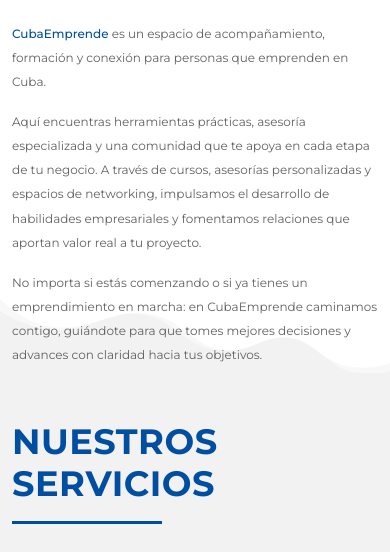
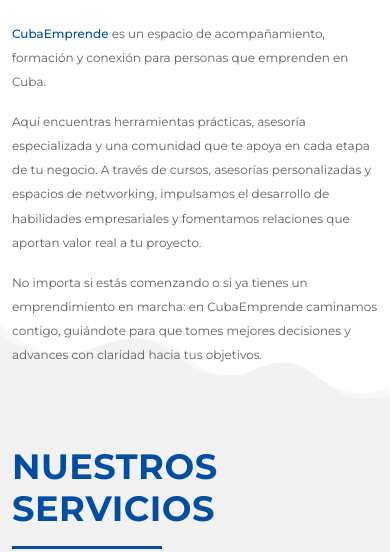
Before and after one commit to ekahlo/cubaemprende, a website built with Vite: page index.html in a window 390 px wide. Shown: the part 567-1119 px from the top of the page. Built offline with nearby package versions, Linux system fonts and the light colour scheme; a web font is replaced by a local one.

Commit message:
responsive adjustment

```diff
--- a/src/scss/main.scss
+++ b/src/scss/main.scss
@@ -328,7 +328,7 @@
     position: relative;
     width: 100%;
     line-height: 0;
-    margin-top: -100px;
+    margin-top: -75px;
     z-index: 1 !important;
 
     img {
```
